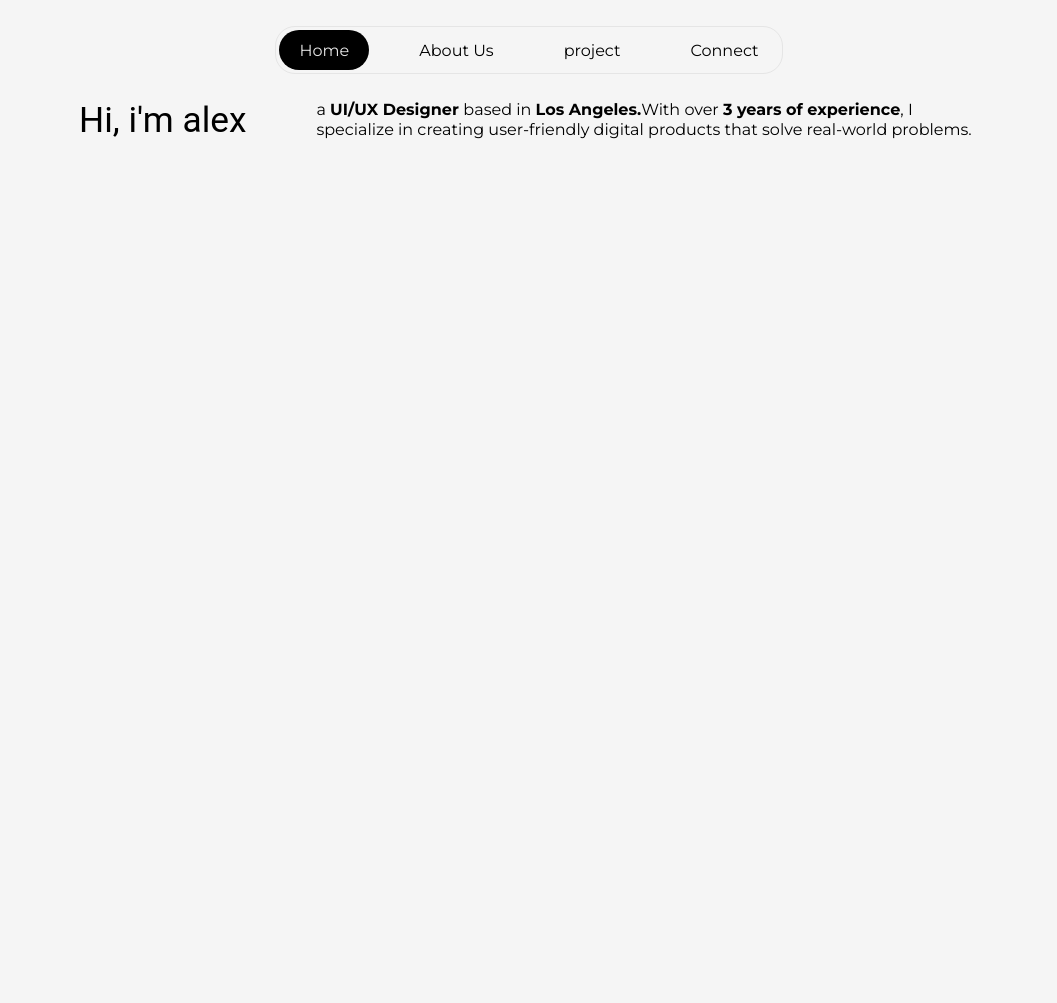
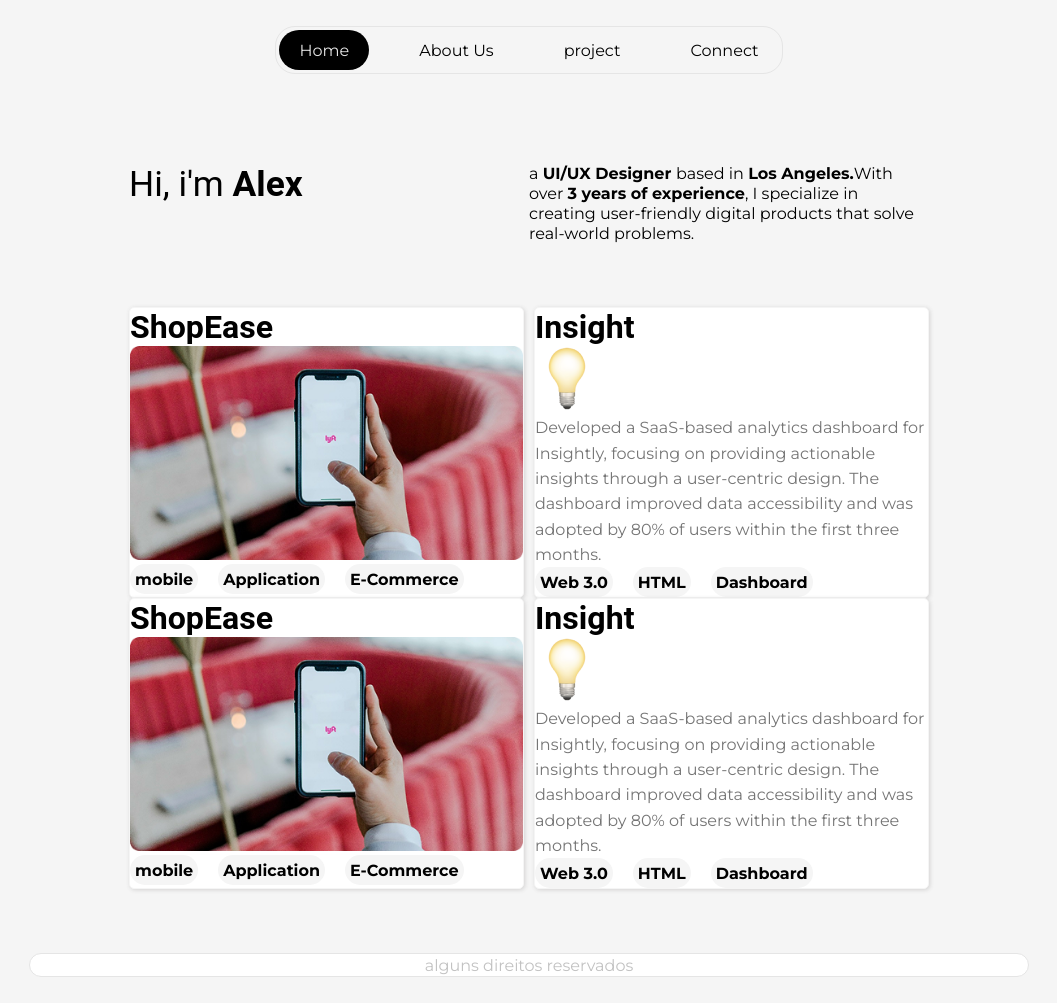
Before and after one commit to AnaKotchella/atvddportofolio2, a plain HTML site: page index.html in a window 1280 px wide. Shown: the whole page, without its empty margins (111-1168 px from the left). Before the commit the page ends 800 px from the top, so only its background shows below. Drawn offline with Linux system fonts and the light colour scheme; a web font is replaced by a local one.

Commit message:
atividade portofolio

```diff
--- a/css/style.css
+++ b/css/style.css
@@ -44,24 +44,76 @@ header nav ul li a.atual{
   color: #e5e5e5;
 }
 header nav ul li :hover{
-  color: rgb(21, 180, 0);
+  color: rgb(255, 167, 193);
+  border-bottom: 1px solid black;
   transition: 3s;
 }
 header nav ul li a.atual:hover{
-  color: rgb(21, 180, 0);
+  color: rgb(255, 167, 193);
   transition: 3s;
 }
 /*====================================
-          main
+          banner
 ===================================*/
 
 section.banner{
-  display: flex;
-  margin: 0 auto 0 auto;
+  display: grid;
+  grid-template-columns: 1fr 1fr ;
+  margin:5vw auto 0 auto;
   width: 80%;
-  max-width: 900px;
+  max-width: 800px;
 }
 section.banner h1{
   width: 50%;
   font-size: 2.2rem;
 }
+section.banner h1 span{
+  font-weight: bold;
+}
+
+/*========================================================================= = = = = = = = = =  posts = = = = = = = = = = = = = = = = = = =        ===============================================================*/
+section.posts{
+    margin:5vw auto 0 auto;
+  width: 80%;
+  max-width: 800px;
+}
+section.posts > ul{
+  display: grid;
+  grid-template-columns: 1fr 1fr;
+  gap: 10px;
+}
+section.posts > ul > li{
+  background-color: white;
+  border-radius: 5px;
+  border: 1px solid #f5f5f5;
+  box-shadow: 1px 1px 4px rgb(211, 210, 210);
+}
+section.posts > ul >li h2{
+  font-size: 2rem;
+  font-weight: bold;
+}
+section.posts > ul > li p{
+  color: #757575;
+  line-height: 1.58rem;
+}
+section.posts > ul > li ul{
+  display: flex;
+  gap: 20px;
+}
+section.posts > ul > li ul li{
+  border-radius: 20px;
+  padding: 5px;
+  background-color: #f5f5f5;
+  font-weight: bold;
+}/*========================================================================= = = = = = = = = = footer = = = = = = = = = = = = = = = = = = =        ===============================================================*/
+footer{
+  margin: 5vw auto 2vw auto;
+  width: 80%;
+  max-width: 1000px;
+  background-color: white;
+  border-radius: 20px;
+  text-align: center;
+  padding: 1px;
+  color: #C2C2C2;
+  border: 1px solid #e5e5e5;
+}
--- a/index.html
+++ b/index.html
@@ -14,16 +14,16 @@
         <nav>
             <ul>
                 <li>
-                    <a href="index" class="atual">Home</a>
+                    <a href="index.html" class="atual">Home</a>
                 </li>
                 <li>
-                    <a href="abaut.html">About Us</a>
+                    <a href="about.html">About Us</a>
                 </li>
                 <li>
                     <a href="projects.html">project</a>
                 </li>
                 <li>
-                    <a href="Connect.html">Connect</a>
+                    <a href="connect.html">Connect</a>
                 </li>
 
             </ul>
@@ -32,7 +32,7 @@
     <main>
         <section class="banner">
 
-            <h1>Hi, i'm <span>alex</span></h1>
+            <h1>Hi, i'm <span>Alex</span></h1>
 
             <p>
                 a <strong>
@@ -41,7 +41,94 @@
             </p>
 
         </section>
+        <section class="posts">
+
+            <ul>
+                <li>
+                    <h2>
+                        ShopEase
+                    </h2>
+                    <img src="src/Thumbnail.png" alt="">
+                    <ul>
+                        <li>
+                            <a href="#">mobile</a>
+                        </li>
+                        <li>
+                            <a href="#">Application</a>
+                        </li>
+                        <li>
+                            <a href="#">E-Commerce</a>
+                        </li>
+                    </ul>
+                </li>
+                <li>
+                    <h2>
+                        Insight
+                    </h2>
+                     <img src="src/💡.png" alt="">
+                     <p>
+                        Developed a SaaS-based analytics dashboard for Insightly, focusing on providing actionable insights through a user-centric design. The dashboard improved data accessibility and was adopted by 80% of users within the first three months.
+                     </p>
+                      <ul>
+                        <li>
+                            <a href="#">Web 3.0</a>
+                        </li>
+                          <li>
+                            <a href="#">HTML</a>
+                        </li>
+                          <li>
+                            <a href="#">Dashboard</a>
+                        </li>
+                     </ul>
+                </li>
+            </ul>
+            <ul>
+                <li>
+                    <h2>
+                        ShopEase
+                    </h2>
+                    <img src="src/Thumbnail.png" alt="">
+                    <ul>
+                        <li>
+                            <a href="#">mobile</a>
+                        </li>
+                        <li>
+                            <a href="#">Application</a>
+                        </li>
+                        <li>
+                            <a href="#">E-Commerce</a>
+                        </li>
+                    </ul>
+                </li>
+                <li>
+                    <h2>
+                        Insight
+                    </h2>
+                     <img src="src/💡.png" alt="">
+                     <p>
+                        Developed a SaaS-based analytics dashboard for Insightly, focusing on providing actionable insights through a user-centric design. The dashboard improved data accessibility and was adopted by 80% of users within the first three months.
+                     </p>
+                     <ul>
+                        <li>
+                            <a href="#">Web 3.0</a>
+                        </li>
+                          <li>
+                            <a href="#">HTML</a>
+                        </li>
+                          <li>
+                            <a href="#">Dashboard</a>
+                        </li>
+                     </ul>
+                </li>
+            </ul>
+        </section>
     </main>
+
+    <footer>
+        <p>
+            alguns direitos reservados
+        </p>
+    </footer>
 
 </body>
 
```
Also changed, not shown: about.html (added, +41 -0 lines).
